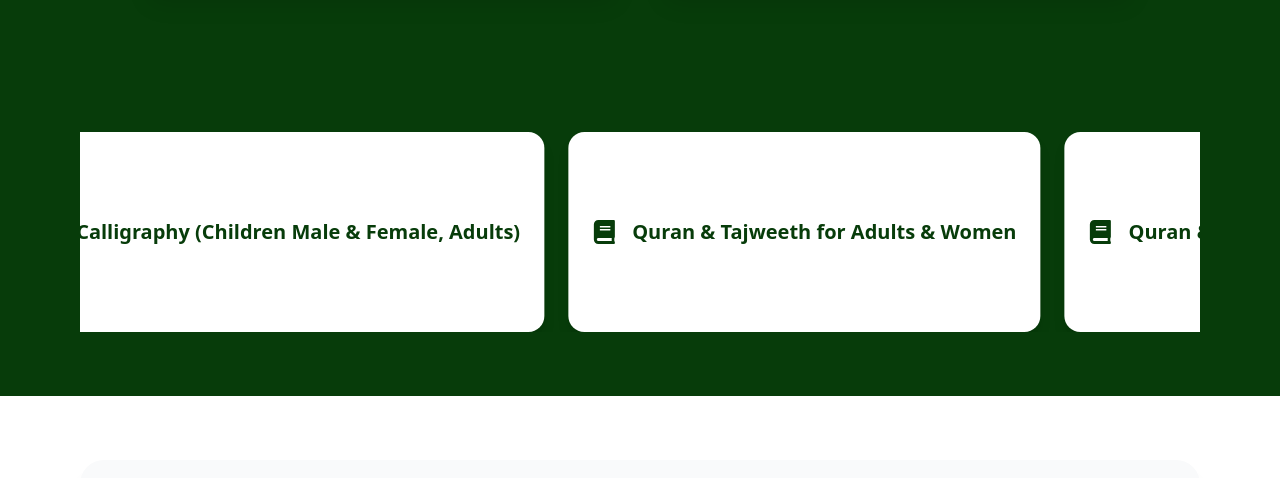
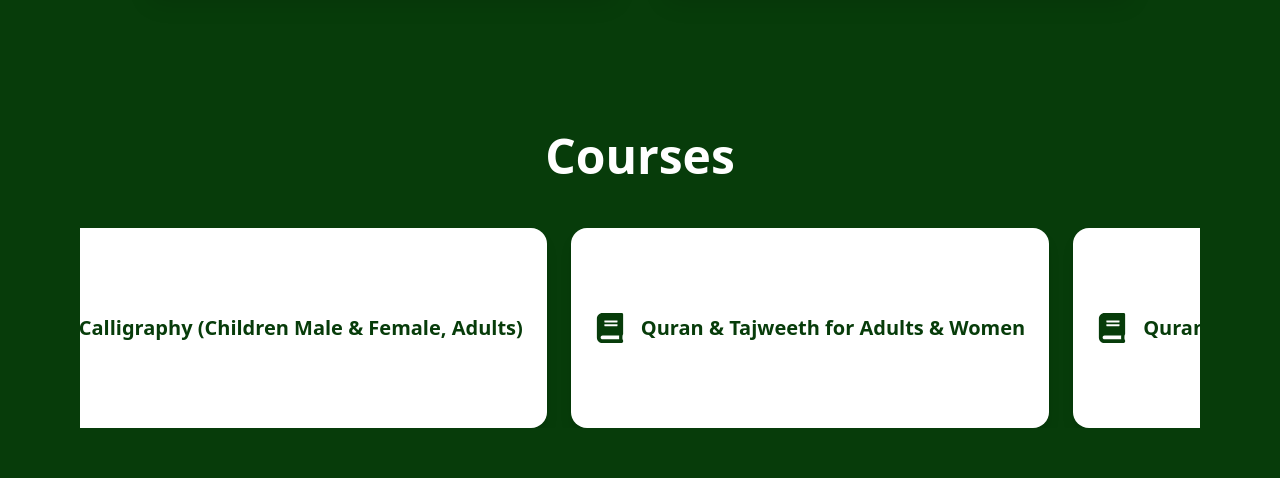
Before and after one commit to BenjaminKing0520/Hakeem-Art-Academy, a React (Vite) app: page / in a window 1280 px wide. Shown: the part 1000-1478 px from the top of the page. Built offline with nearby package versions, Linux system fonts and the light colour scheme.

Commit message:
Project page update

```diff
--- a/src/components/CourseCrousal/CoursesCarousel.jsx
+++ b/src/components/CourseCrousal/CoursesCarousel.jsx
@@ -1,6 +1,6 @@
 import { motion } from "framer-motion";
 import { useRef, useEffect, useState } from "react";
-import { FaBook } from "react-icons/fa"; // Suitable icon
+import { FaBook } from "react-icons/fa";
 
 const courses = [
   "Arabic Calligraphy (Children Male & Female, Adults)",
@@ -34,6 +34,12 @@ export default function CoursesCarousel() {
   return (
     <section className="py-16 bg-[#073C0A] overflow-hidden">
       <div className="max-w-6xl mx-auto px-4">
+        {/* Heading */}
+        <h1 className="text-4xl md:text-5xl font-extrabold text-center text-white mb-12">
+          Courses
+        </h1>
+
+        {/* Carousel */}
         <motion.div
           ref={carouselRef}
           className="overflow-hidden cursor-grab relative"
@@ -52,14 +58,14 @@ export default function CoursesCarousel() {
             {loopCourses.map((course, index) => (
               <div
                 key={index}
-                className="min-w-[250px] h-[150px] sm:h-[180px] md:h-[200px]
+                className="min-w-[220px] sm:min-w-[250px] md:min-w-[300px] h-[140px] sm:h-[160px] md:h-[200px]
                            rounded-2xl flex items-center justify-start gap-4
                            shadow-lg hover:shadow-emerald-500/50
                            hover:scale-105 transition-transform duration-300 flex-shrink-0
-                           bg-white px-6"
+                           bg-white px-4 sm:px-6"
               >
-                <FaBook className="text-[#073C0A] text-2xl" />
-                <p className="text-[#073C0A] text-left text-lg md:text-xl font-semibold">
+                <FaBook className="text-[#073C0A] text-2xl sm:text-3xl" />
+                <p className="text-[#073C0A] text-left text-sm sm:text-lg md:text-xl font-semibold">
                   {course}
                 </p>
               </div>
```
